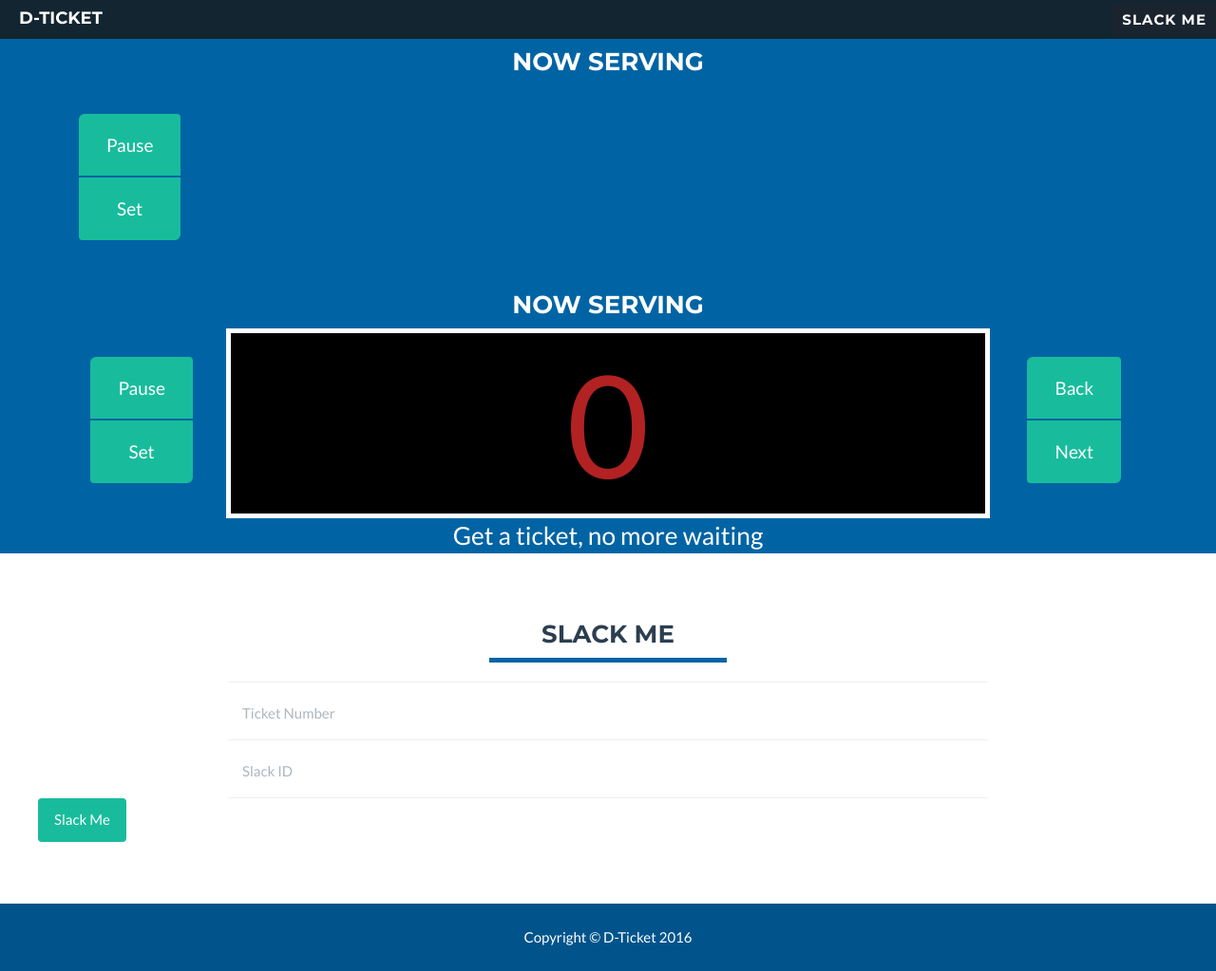
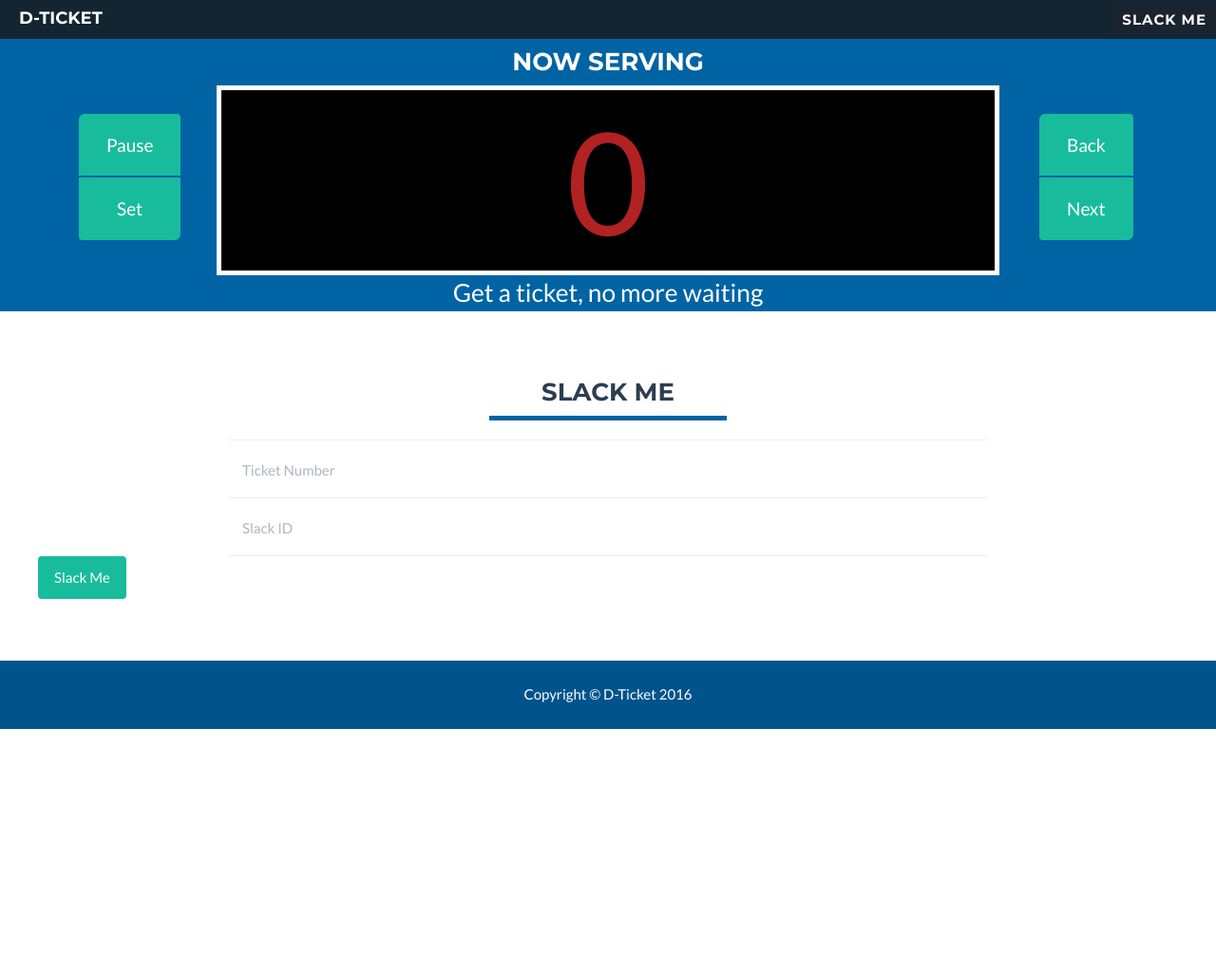
Before and after one commit to seanon414/dticket, a Django app: page / in a window 1280 px wide. Shown: the whole page at 95% size. After the commit the page ends 768 px from the top, so only its background shows below. Run offline with Django 3.2, Linux system fonts and the light colour scheme; some libraries are stand-ins or nearby versions.

Commit message:
Fixing double header tag

```diff
--- a/dticket/templates/index.html
+++ b/dticket/templates/index.html
@@ -78,22 +78,6 @@
                         <button class="btn btn-success btn-lg" name="button_set">Set</button>
                     </div>
                 </div>
-                <!-- /.navbar-collapse -->
-            </div>
-            <!-- /.container-fluid -->
-        </nav>
-
-        <!-- Header -->
-        <header>
-            <div class="container-fluid">
-                <h3>Now Serving</h3>
-                <div class="row">
-                    <div class="col-xs-2">
-                        <div class="btn-actions btn-group-vertical left-panel">
-                            <button class="btn btn-success btn-lg" name="button_pause">Pause</button>
-                            <button class="btn btn-success btn-lg" name="button_set">Set</button>
-                        </div>
-                    </div>
                 <div class="col-xs-8">
                     <div class="counter">
                         <span class="serve_number">{{ view.ticket_number }}</span>
@@ -109,7 +93,6 @@
                         <button class="btn btn-success btn-lg" name="button_next">Next</button>
                     </div>
 
-                    </div>
                 </div>
             </div>
         </div>
```
Lines whose indentation alone changed are shown as unchanged.
